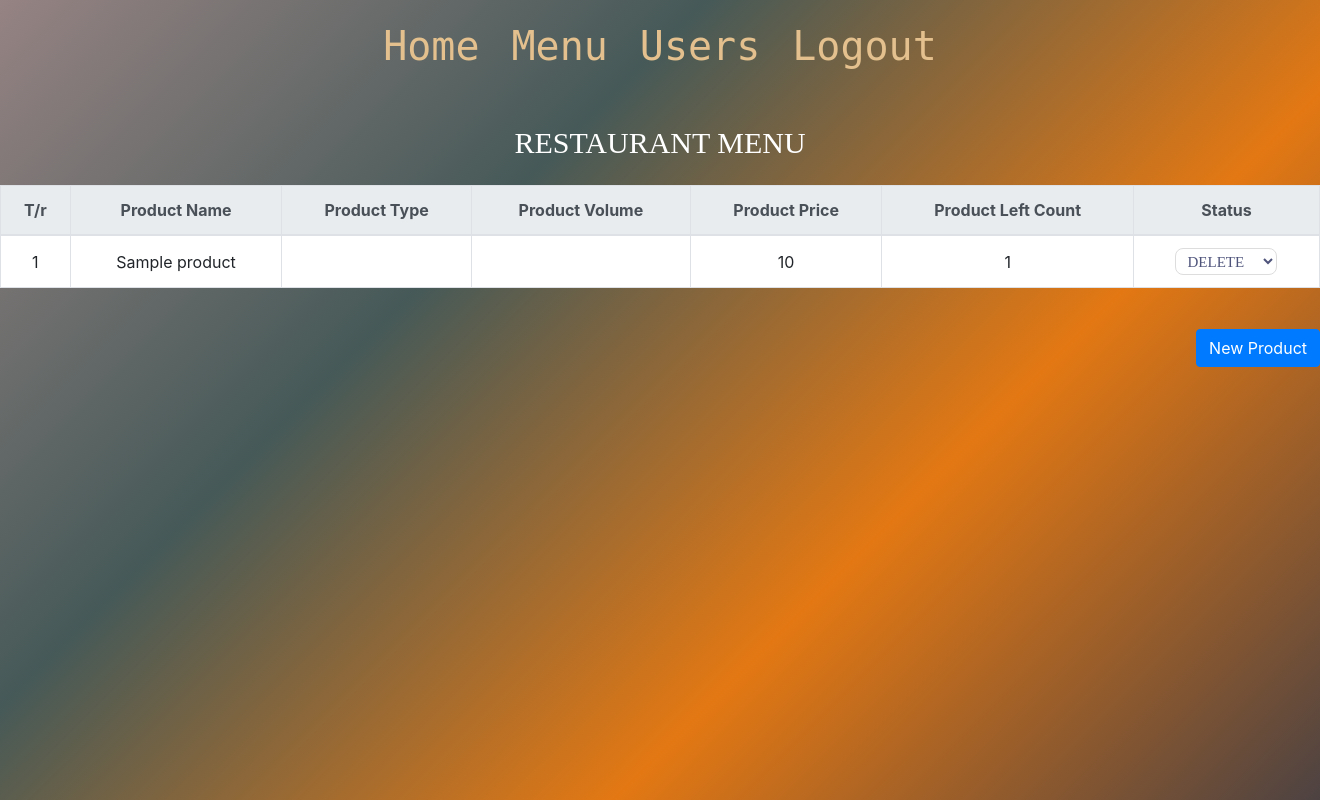
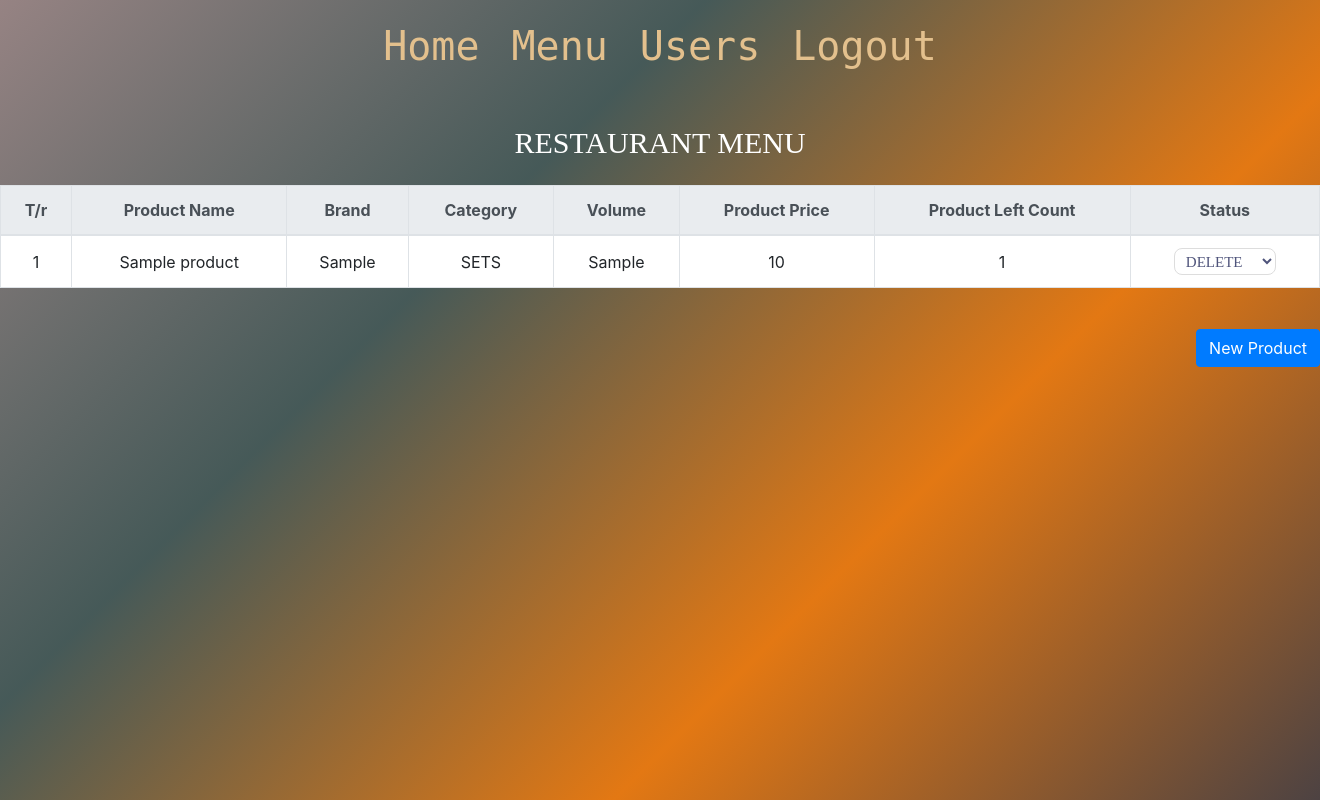
Before and after one commit to sanjardevx/kglow-backend, a Node server app: template src/views/products.ejs in a window 1320 px wide. Run offline with Node 20, Linux system fonts and the light colour scheme; the template is opened without the code that fills it: values that come from a table or form of the project are taken from there, others are empty; tables that the repository leaves empty hold one stand-in row (values such as "Sample post"); some libraries are stand-ins or nearby versions.

Commit message:
fix: update Products EJS/JS fields

```diff
--- a/src/public/js/products.js
+++ b/src/public/js/products.js
@@ -1,17 +1,6 @@
 console.log("Products frontend javascript file");
 
 $(function () {
-  $(".product-collection").on("change", () => {
-    const selectedValue = $(".product-collection").val();
-    if (selectedValue === "DRINK") {
-      $("#product-collection").hide();
-      $("#product-volume").show();
-    } else {
-      $("#product-volume").hide();
-      $("#product-collection").show();
-    }
-  });
-
   $("#process-btn").on("click", () => {
     $(".dish-container").slideToggle(500);
     $("#process-btn").css("display", "none");
@@ -44,17 +33,21 @@ $(function () {
 
 function validateForm() {
   const productName = $(".product-name").val(),
+   productBrand = $(".product-brand").val(),
    productPrice = $(".product-price").val(),
    productLeftCount = $(".product-left-count").val(),
-   productCollection = $(".product-collection").val(),
+   productCategory = $(".product-category").val(),
+   productVolume = $(".product-volume").val(),
    productDesc = $(".product-desc").val(),
    productStatus = $(".product-status").val();
 
   if (
     productName === "" ||
+    productBrand === "" ||
     productPrice === "" ||
     productLeftCount === "" ||
-    productCollection === "" ||
+    productCategory === "" ||
+    productVolume === "" ||
     productDesc === "" ||
     productStatus === ""
   ) {
--- a/src/views/products.ejs
+++ b/src/views/products.ejs
@@ -36,8 +36,9 @@
               <tr class="thead-light">
                 <th scope="col">T/r</th>
                 <th scope="col">Product Name</th>
-                <th scope="col">Product Type</th>
-                <th scope="col">Product Volume</th>
+                <th scope="col">Brand</th>
+                <th scope="col">Category</th>
+                <th scope="col">Volume</th>
                 <th scope="col">Product Price</th>
                 <th scope="col">Product Left Count</th>
                 <th scope="col">Status</th>
@@ -49,11 +50,9 @@
             <tbody style="background: white">
               <td><%= key + 1 %></td>
               <td><%= value.productName %></td>
-              <td><%= value.productCollection %></td>
-              <td>
-                <%= value.productCollection === 'DRINK' ? value.productVolume :
-                value.productSize %>
-              </td>
+              <td><%= value.productBrand %></td>
+              <td><%= value.productCategory %></td>
+              <td><%= value.productVolume %></td>
               <td><%= value.productPrice %></td>
               <td><%= value.productLeftCount %></td>
               <td>
@@ -130,38 +129,25 @@
               />
             </div>
           </div>
+
           <div class="half-input-frame">
             <div class="half-input">
-              <label>Product Type</label>
-              <select class="product-collection" name="productCollection">
-                <option value="DISH" selected>Dish</option>
-                <option value="SALAD">Salad</option>
-                <option value="DESSERT">Dessert</option>
-                <option value="DRINK">Drink</option>
-                <option value="OTHER">Other</option>
+              <label>Product Brand</label>
+              <input type="text" placeholder="e.g. COSRX" name="productBrand" class="product-brand" />
+            </div>
+            <div class="half-input">
+              <label>Product Category</label>
+              <select class="product-category" name="productCategory">
+                <option value="SKINCARE" selected>Skincare</option>
+                <option value="MAKEUP">Makeup</option>
+                <option value="SETS">Sets</option>
               </select>
             </div>
+          </div>
 
-            <div class="half-input" id="product-collection">
-              <label>Dish Volume</label>
-              <select class="product-size" name="productSize">
-                <option value="SMALL">Small</option>
-                <option value="NORMAL" selected>Normal</option>
-                <option value="LARGE">Large</option>
-                <option value="SET">Set</option>
-              </select>
-            </div>
-
-            <div class="half-input" id="product-volume" style="display: none">
-              <label>Drink Volume</label>
-              <select class="product-volume" name="productVolume">
-                <option value="0.5">0,5 liters</option>
-                <option value="1" selected>1 liters</option>
-                <option value="1.2">1,2 liters</option>
-                <option value="1.5">1,5 liters</option>
-                <option value="2">2 liters</option>
-              </select>
-            </div>
+          <div class="long-input">
+            <label>Product Volume</label>
+            <input type="text" placeholder="e.g. 50ml" name="productVolume" class="product-volume" />
           </div>
           <div class="long-input">
             <label>Product Description</label>
```
